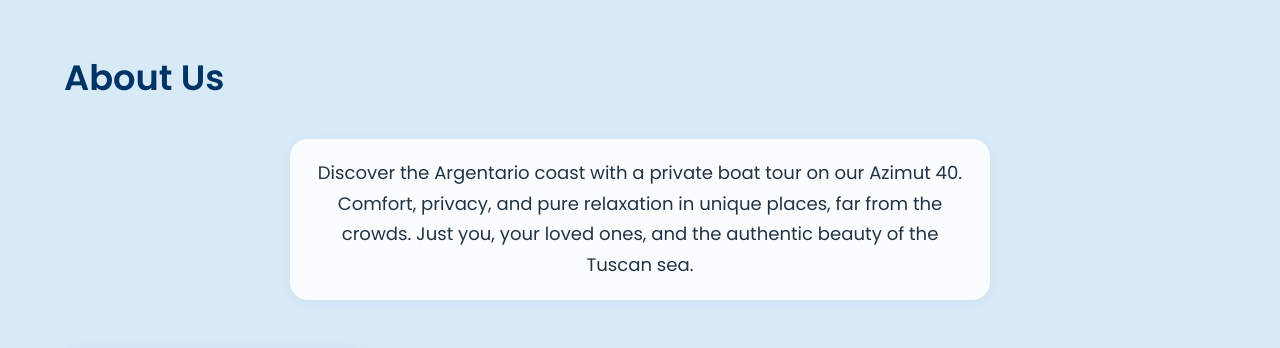
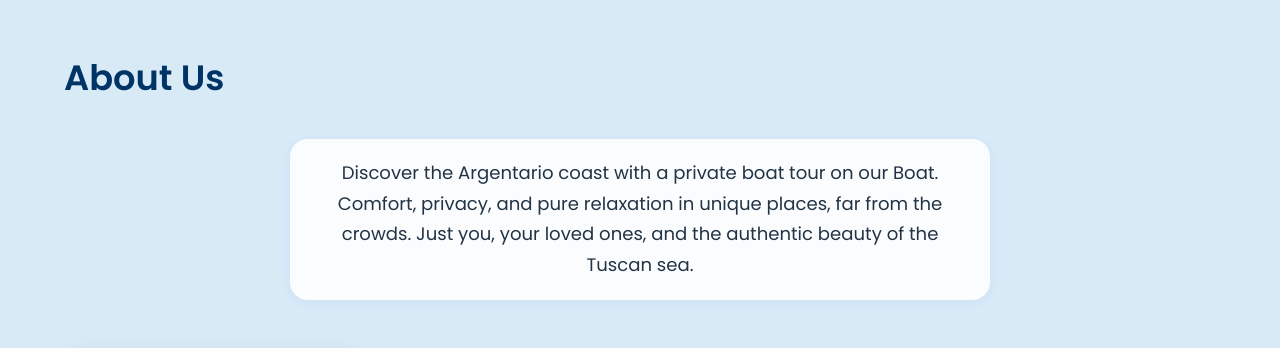
Before and after one commit to Mic52M/BluCharter, a plain HTML site: page index_en.html in a window 1280 px wide. Shown: the part 2400-2748 px from the top of the page. Drawn offline with nearby package versions, Linux system fonts and the light colour scheme; grey boxes are pictures that could not be loaded.

Commit message:
html modified

```diff
--- a/index_en.html
+++ b/index_en.html
@@ -297,7 +297,7 @@
         <div class="container">
           <h2>About Us</h2>
           <p class="about-highlight">
-            Discover the Argentario coast with a private boat tour on our Azimut 40. Comfort, privacy, and pure relaxation in unique places, far from the crowds. Just you, your loved ones, and the authentic beauty of the Tuscan sea.
+            Discover the Argentario coast with a private boat tour on our Boat. Comfort, privacy, and pure relaxation in unique places, far from the crowds. Just you, your loved ones, and the authentic beauty of the Tuscan sea.
           </p>
           <video
             id="about-video"
```
